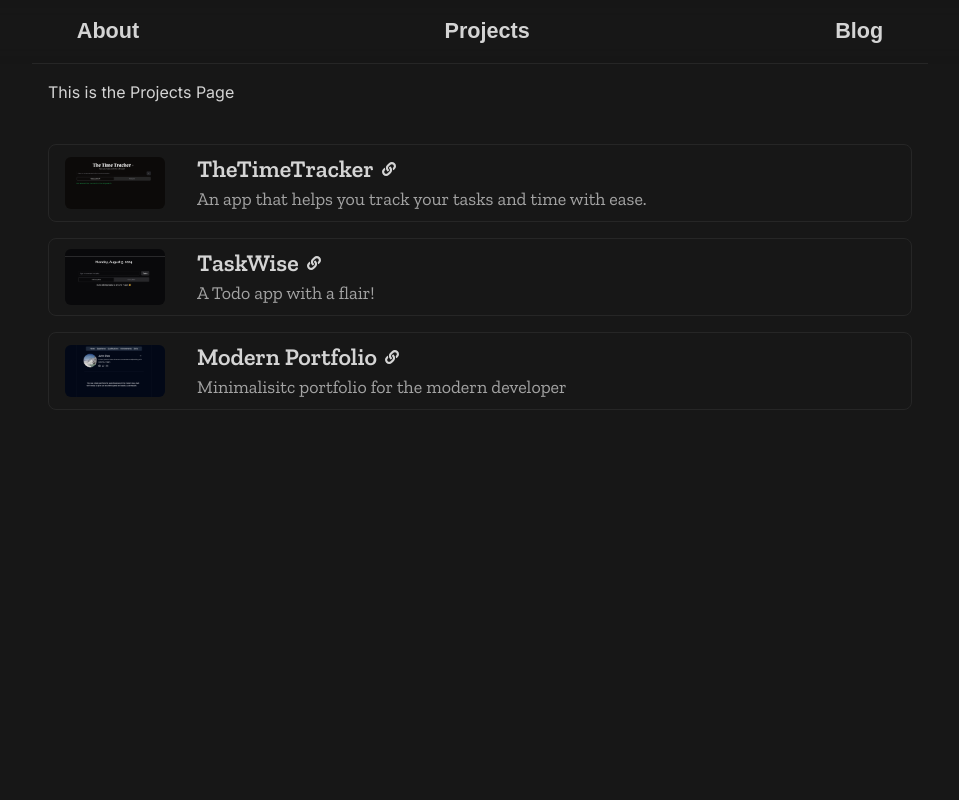
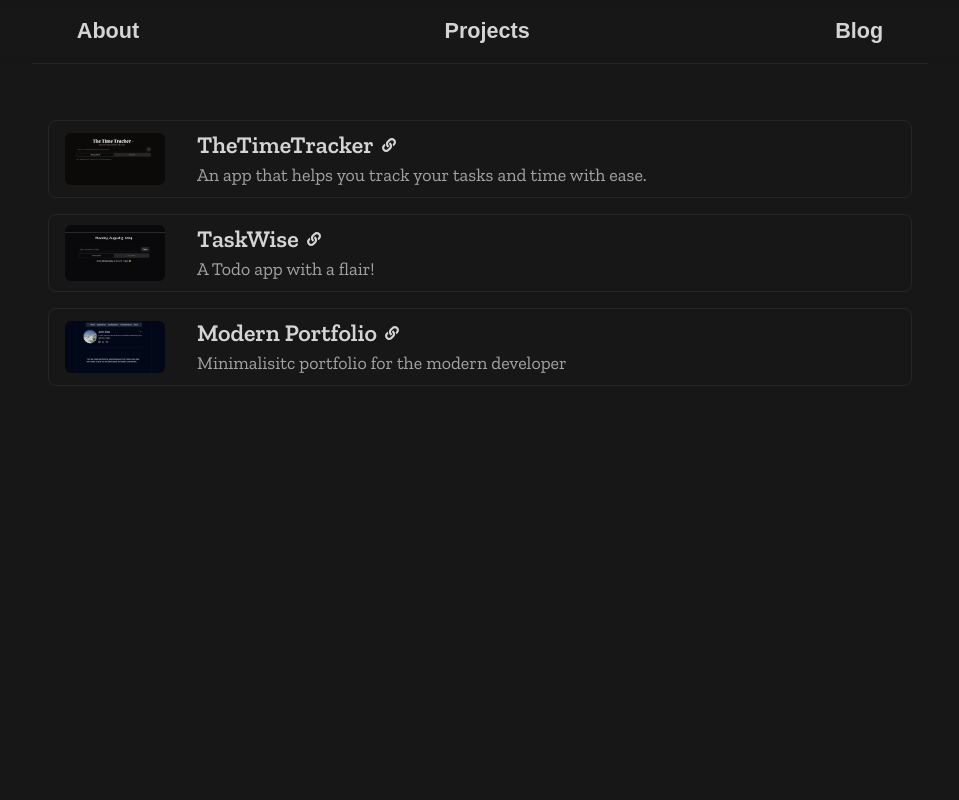
Before and after one commit to Aayman-star/vintage-minimalistic-portfolio, a Next.js app: page /Projects in a window 1280 px wide. Shown: the top 800 px of the page, without its empty margins (160-1119 px from the left). Built offline with nearby package versions, Linux system fonts and the light colour scheme; a web font is replaced by a local one.

Commit message:
removed redundant content from projects page

```diff
--- a/src/app/Projects/page.tsx
+++ b/src/app/Projects/page.tsx
@@ -8,7 +8,7 @@ const page = () => {
   return (
     <div className="w-full bg-neutral-900 text-neutral-300 pt-24 md:p-20">
       <div className="w-full h-screen md:max-w-4xl md:mx-auto md:min-h-screen px-4">
-        <p>This is the Projects Page</p>
+        {/* <p>This is the Projects Page</p> */}
         <div className={`w-full h-auto pt-10  ${zillaSlab.className}`}>
           {projects.map((project, i) => (
             <div
```
